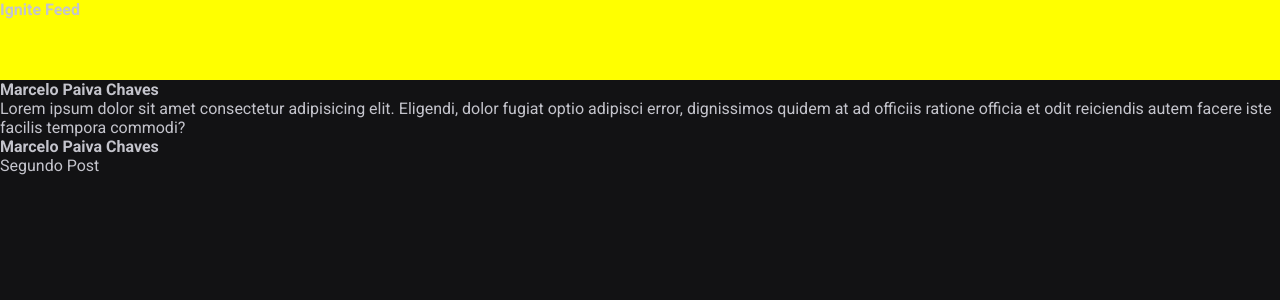
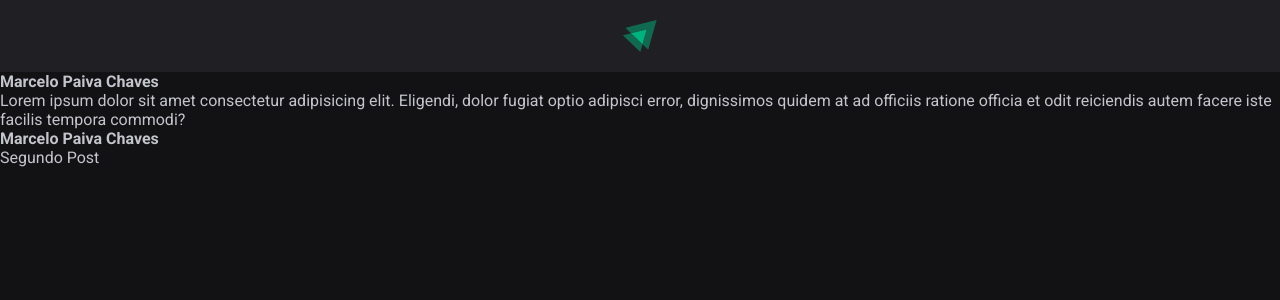
Before and after one commit to Marcelorpc/RocketSeat-ReactJS, a React (Vite) app: page / in a window 1280 px wide. Shown: the top 300 px of the page. Built offline with nearby package versions, Linux system fonts and the light colour scheme.

Commit message:
finish header css

```diff
--- a/src/components/Header.jsx
+++ b/src/components/Header.jsx
@@ -1,9 +1,10 @@
 import styles from './Header.module.css'
+import IgniteLogo from "../assets/Ignite-logo.svg"
 
 export function Header() {
   return (
     <header className={styles.header}>
-      <strong>Ignite Feed</strong>
+      <img src={IgniteLogo} alt="Logotipo do Ignite" />
     </header>
   )
 }
--- a/src/components/Header.module.css
+++ b/src/components/Header.module.css
@@ -1,4 +1,10 @@
 .header {
-  background-color: yellow;
-  height: 80px;
+  background-color: var(--gray-800);
+  display: flex;
+  justify-content: center;
+  padding: 1.25rem 0;
 }
+
+.header img {
+  height: 2rem;
+}
```
Also changed, not shown: src/assets/Ignite-logo.svg (added).
